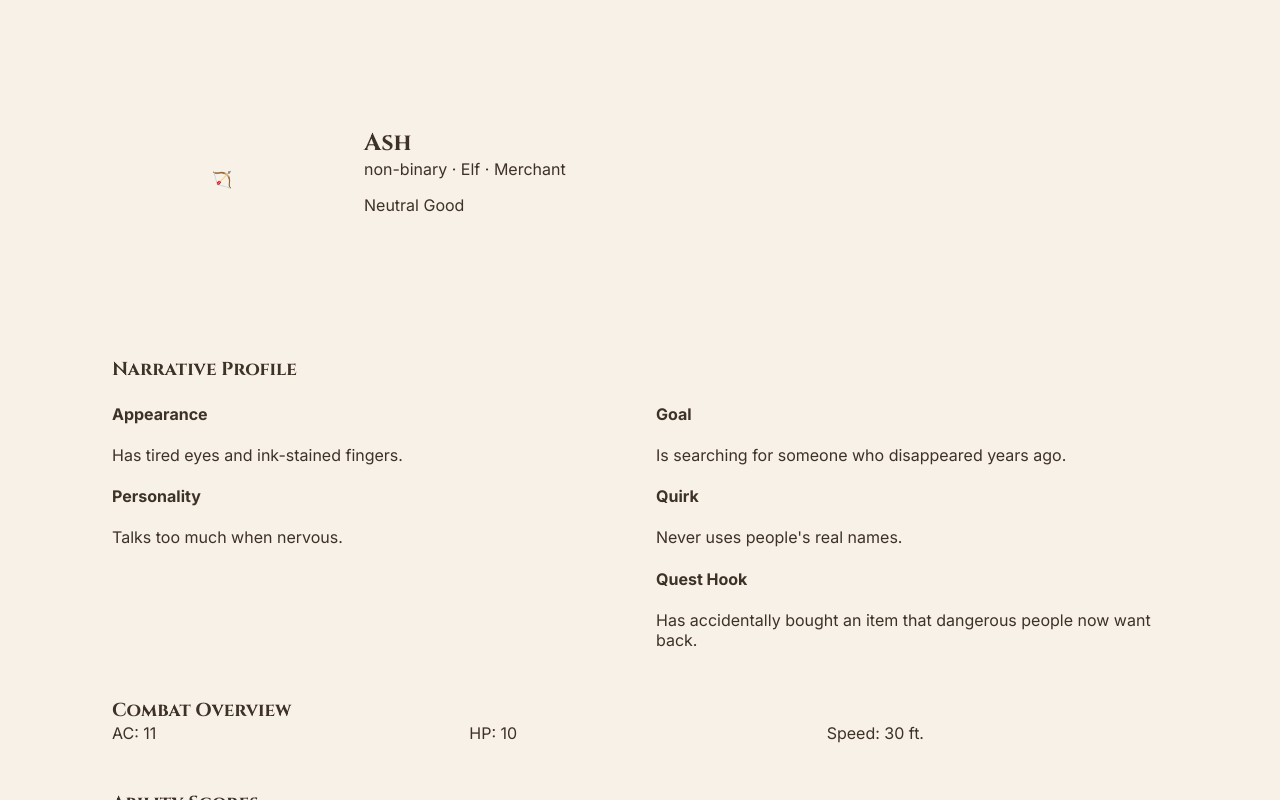
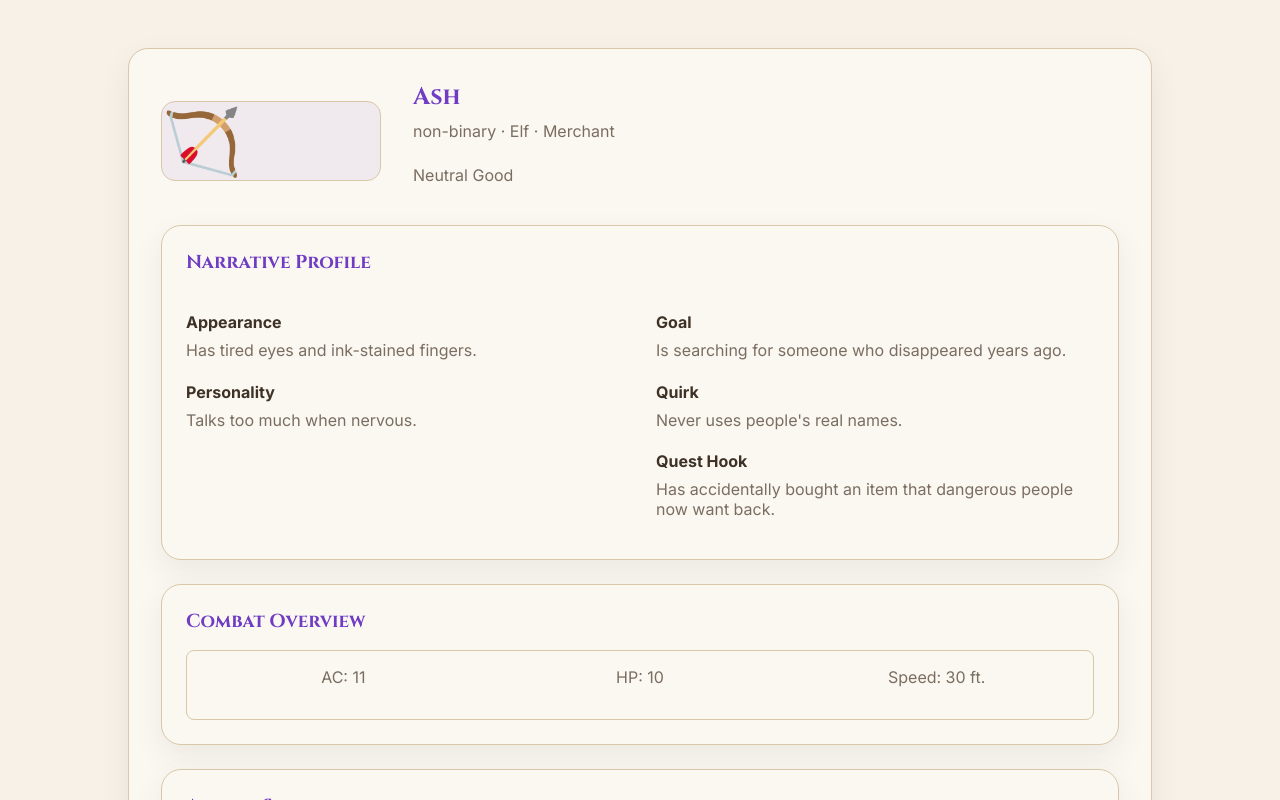
Before and after one commit to ElenaSandfort/npc-generator, a React (Vite) app: page / in a window 1280 px wide. Both pictures are taken after a click on the button "Generate NPC". Shown: the top 800 px of the page. Built offline with nearby package versions, Linux system fonts and the light colour scheme.

Commit message:
Add npc card and sheet base styles

```diff
--- a/src/App.css
+++ b/src/App.css
@@ -1,54 +1,128 @@
 .app {
   max-width: 1120px;
   margin: 0 auto;
-  padding: 2rem;
+  padding: var(--space-5);
 }
 
 .home {
   display: grid;
-  gap: 3rem;
+  gap: var(--space-6);
 }
 
-.home-header,
-.generate-section,
+.home-header {
+  text-align: center;
+  display: grid;
+  gap: var(--space-2);
+}
+
+.generate-section {
+  display: grid;
+  justify-items: center;
+  gap: var(--space-3);
+}
+
 .saved-section {
-  text-align: center;
+  display: grid;
+  gap: var(--space-4);
 }
 
 .saved-grid {
   display: grid;
-  grid-template-columns: repeat(auto-fit, minmax(220px, 1fr));
-  gap: 1rem;
+  grid-template-columns: repeat(
+    auto-fit,
+    minmax(250px, 1fr)
+  );
+  gap: var(--space-4);
+}
+
+.npc-card,
+.npc-panel,
+.generate-section {
+  background: var(--color-surface);
+  border: 1px solid var(--color-border);
+  border-radius: var(--radius-lg);
+  box-shadow: var(--shadow-soft);
+  padding: var(--space-3);
 }
 
 .npc-card {
   display: grid;
-  gap: 1rem;
-  padding: 1rem;
+  gap: var(--space-3);
 }
 
 .npc-card__portrait {
+  border-radius: var(--radius-md);
+  background: rgba(111, 60, 195, 0.08);
+  color: var(--color-primary);
+  font-size: 3rem;
   aspect-ratio: 4 / 3;
   display: grid;
   place-items: center;
 }
 
+.npc-card__content {
+  display: grid;
+  gap: var(--space-1);
+}
+
+.npc-card__content h3 {
+  color: var(--color-text);
+}
+
+.npc-card__content p {
+  color: var(--color-muted);
+}
+
 .npc-sheet {
   display: grid;
-  gap: 2rem;
+  gap: var(--space-3);
+  background: var(--color-surface);
+  border: 1px solid var(--color-border);
+  border-radius: var(--radius-lg);
+  box-shadow: var(--shadow-soft);
+  padding: var(--space-4);
 }
 
 .npc-sheet__header {
   display: grid;
   grid-template-columns: 220px 1fr;
-  gap: 2rem;
+  gap: var(--space-4);
   align-items: center;
 }
 
 .npc-sheet__portrait {
-  aspect-ratio: 3 / 4;
+  background: rgba(111, 60, 195, 0.08);
+  border: 1px solid var(--color-border);
+  border-radius: var(--radius-md);
+  color: var(--color-primary);
+  font-size: 4rem;
+}
+
+.npc-sheet__identity {
   display: grid;
-  place-items: center;
+  gap: var(--space-1);
+}
+
+.npc-sheet__identity h2 {
+  color: var(--color-primary);
+}
+
+.npc-sheet__identity p {
+  color: var(--color-muted);
+}
+
+.npc-panel h3 {
+  color: var(--color-primary);
+  margin-bottom: var(--space-2);
+}
+
+.npc-panel h4 {
+  margin-bottom: var(--space-1);
+  color: var(--color-text);
+}
+
+.npc-panel p {
+  color: var(--color-muted);
 }
 
 .narrative-grid {
@@ -64,6 +138,11 @@
   gap: 1rem;
   padding: 0;
   list-style: none;
+  background: var(--color-surface);
+  border: 1px solid var(--color-border);
+  border-radius: var(--radius-sm);
+  padding: var(--space-2);
+  text-align: center;
 }
 
 .ability-grid {
@@ -84,3 +163,16 @@
     grid-template-columns: repeat(2, 1fr);
   }
 }
+
+button {
+  border: 1px solid var(--color-primary);
+  border-radius: var(--radius-sm);
+  padding: 0.75rem 1rem;
+  background: var(--color-primary);
+  color: white;
+  font-weight: 600;
+}
+
+button:hover {
+  background: var(--color-primary-dark);
+}
--- a/src/index.css
+++ b/src/index.css
@@ -16,6 +16,13 @@
   --radius-sm: 0.5rem;
   --radius-md: 0.875rem;
   --radius-lg: 1.25rem;
+
+  --space-1: 0.5rem;
+  --space-2: 1rem;
+  --space-3: 1.5rem;
+  --space-4: 2rem;
+  --space-5: 3rem;
+  --space-6: 4rem;
 }
 
 * {
```
